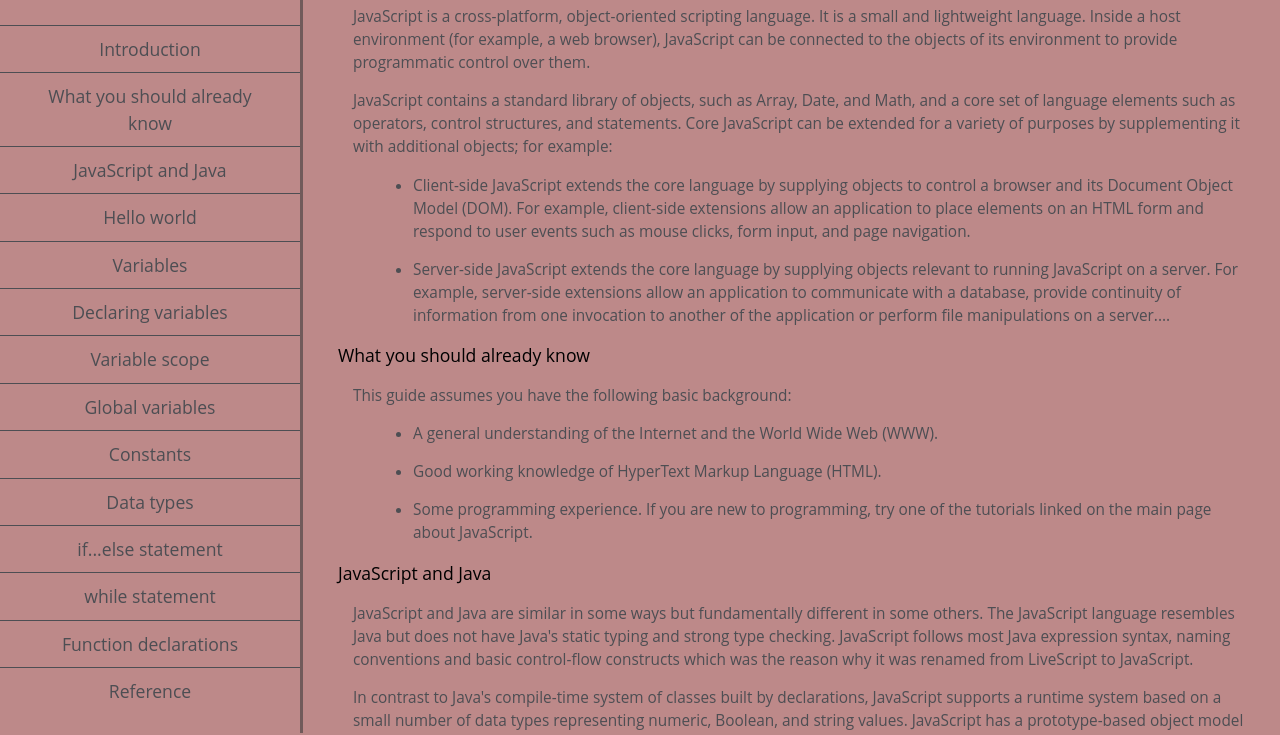
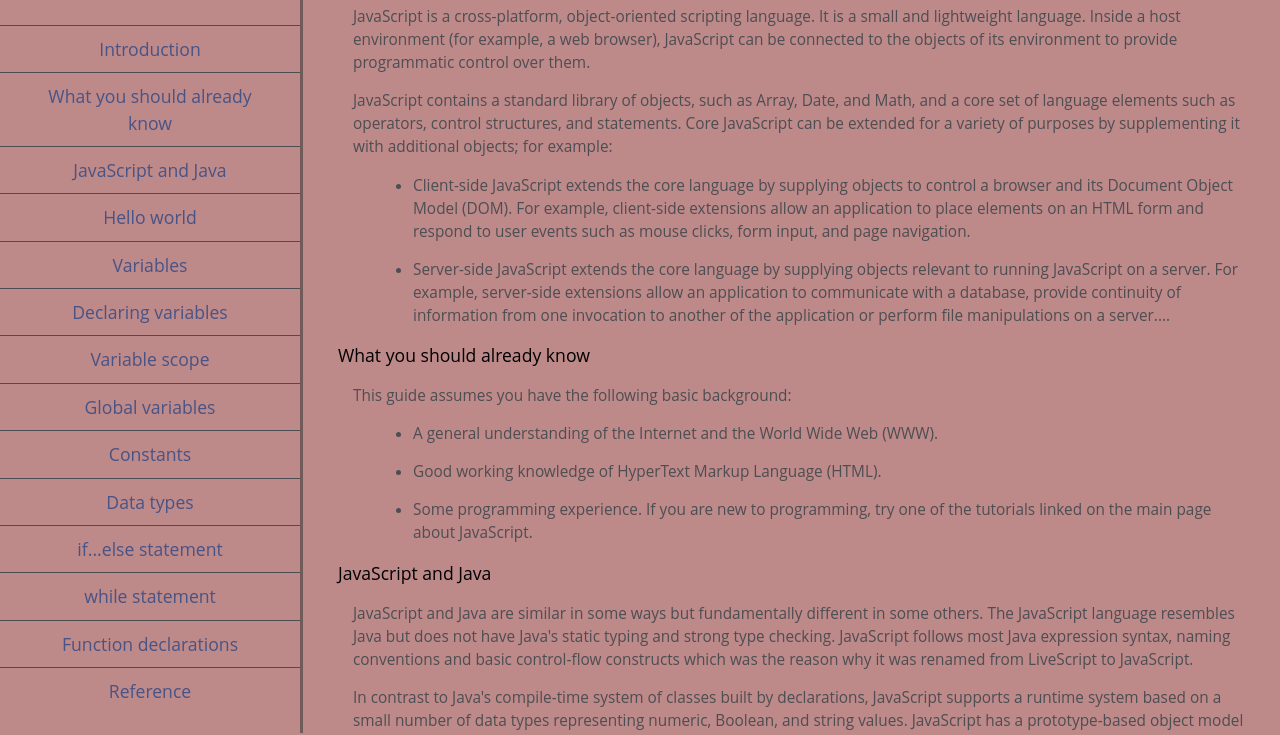
Before and after one commit to Uzair-Manzoor/MV-Collab-Uzair-Bolaji, a plain HTML site: page index.html in a window 1280 px wide. Shown: the part 67-802 px from the top of the page. Drawn offline with Linux system fonts and the light colour scheme.

Commit message:
CSS Modif

```diff
--- a/css/style.css
+++ b/css/style.css
@@ -47,7 +47,7 @@ header {
   #navbar a {
     display: block;
     padding: 10px 30px;
-    color: #4d4e53;
+    color: #485386;
     text-decoration: none;
     cursor: pointer;
   }
```
